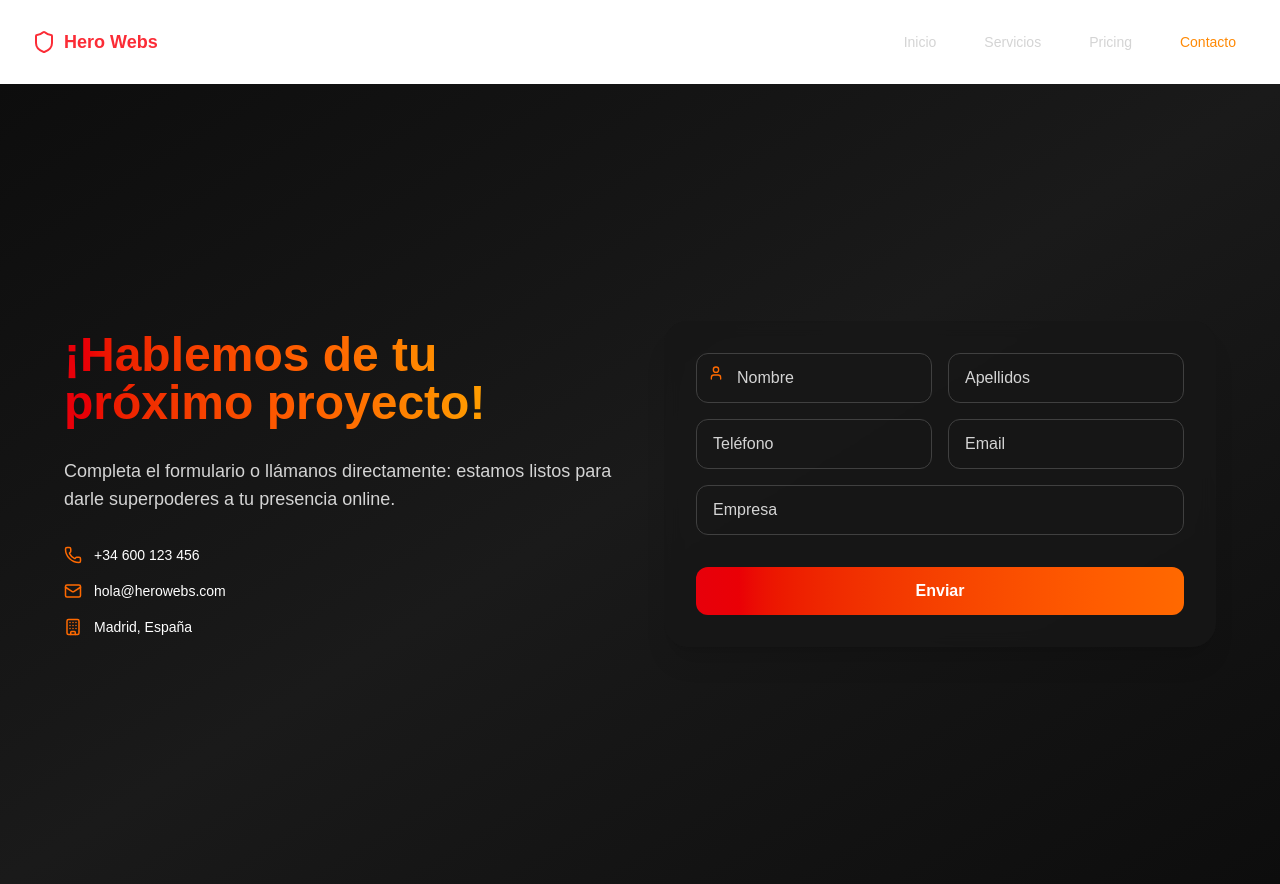
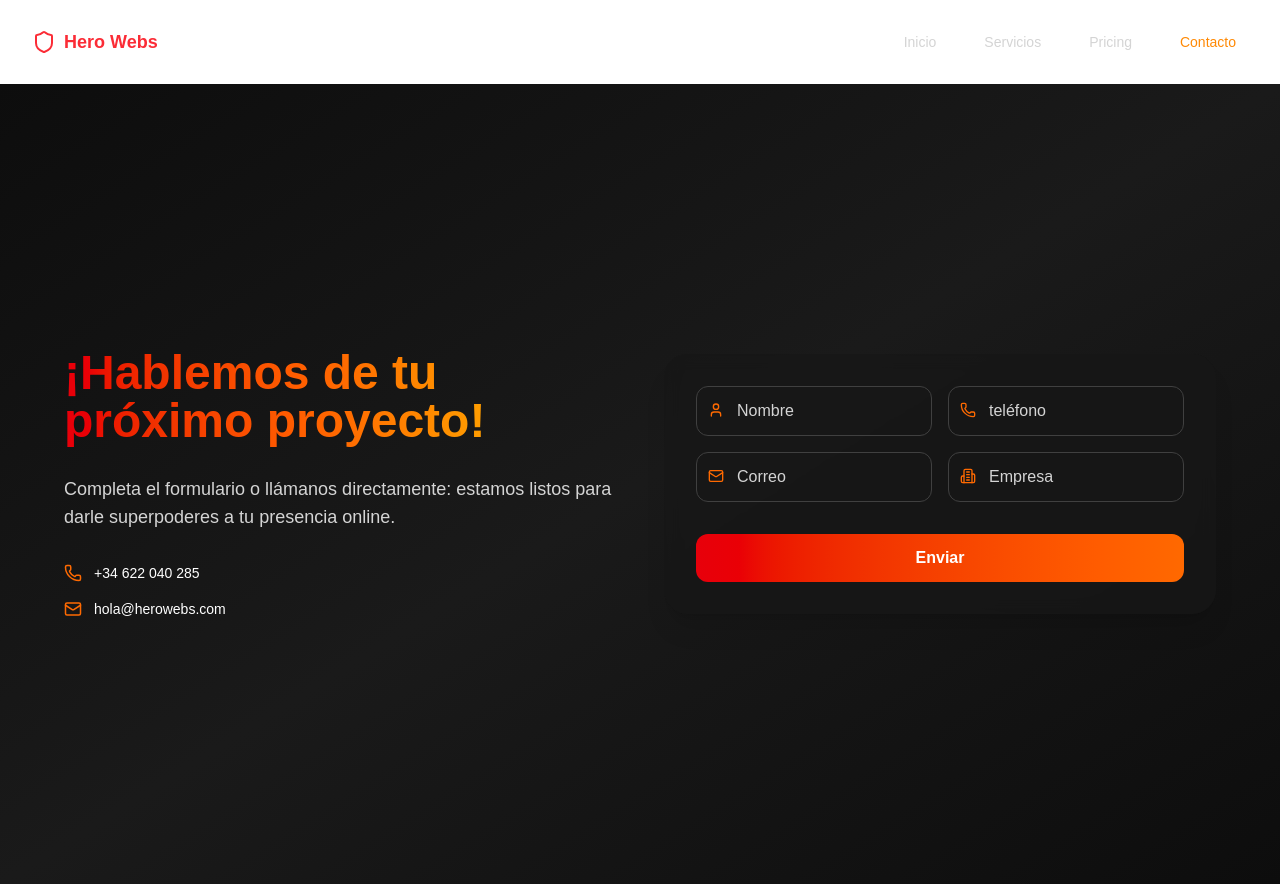
Before and after one commit to hexabro/Superlopez_web, a Next.js app: page /contacto in a window 1280 px wide. Built offline with nearby package versions, Linux system fonts and the light colour scheme.

Commit message:
pagina de contacto

```diff
--- a/src/app/contacto/page.tsx
+++ b/src/app/contacto/page.tsx
@@ -3,7 +3,7 @@
 import { useState, useRef } from "react";
 import emailjs from "emailjs-com";
 import { motion } from "framer-motion";
-import { Mail, Phone, Building, User } from "lucide-react";
+import { Mail, Phone, Building, User, BusIcon, User2, Building2 } from "lucide-react";
 import Link from "next/link";
 
 /**
@@ -54,14 +54,12 @@ export default function ContactPage() {
 
           <div className="space-y-4 text-sm">
             <p className="flex items-center gap-3">
-              <Phone size={18} className="text-orange-500" /> +34 600 123 456
+              <Phone size={18} className="text-orange-500" /> +34 622 040 285
             </p>
             <p className="flex items-center gap-3">
               <Mail size={18} className="text-orange-500" /> hola@herowebs.com
             </p>
-            <p className="flex items-center gap-3">
-              <Building size={18} className="text-orange-500" /> Madrid, España
-            </p>
+
           </div>
         </motion.div>
 
@@ -100,7 +98,7 @@ export default function ContactPage() {
             >
               <div className="grid md:grid-cols-2 gap-4">
                 <div className="relative">
-                  <User size={16} className="absolute left-3 top-3 text-orange-500" />
+                  <User size={16} className="absolute left-3 top-4 text-orange-500" />
                   <input
                     type="text"
                     name="name"
@@ -109,34 +107,40 @@ export default function ContactPage() {
                     className="w-full pl-10 pr-4 py-3 rounded-xl border border-neutral-700 dark:border-neutral-300 placeholder-neutral-300 bg-transparent focus:ring-2 focus:ring-orange-500 outline-none"
                   />
                 </div>
+
+                <div className="relative">
+                  <Phone size={16} className="absolute left-3 top-4 text-orange-500" />
                   <input
-                  type="text"
-                  name="surnames"
-                  placeholder="Apellidos"
+                    type="phone"
+                    name="phone"
+                    placeholder="teléfono"
                     required
-                  className="w-full px-4 py-3 rounded-xl border placeholder-neutral-300  border-neutral-700 dark:border-neutral-300 bg-transparent focus:ring-2 focus:ring-orange-500 outline-none"
+                    className="w-full pl-10 pr-4 py-3 rounded-xl border border-neutral-700 dark:border-neutral-300 placeholder-neutral-300 bg-transparent focus:ring-2 focus:ring-orange-500 outline-none"
                   />
-                <input
-                  type="tel"
-                  name="phone"
-                  placeholder="Teléfono"
-                  required
-                  className="w-full px-4 py-3  placeholder-neutral-300  rounded-xl border border-neutral-700 dark:border-neutral-300 bg-transparent focus:ring-2 focus:ring-orange-500 outline-none"
-                />
+                </div>
+                <div className="relative">
+                  <Mail size={16} className="absolute left-3 top-4 text-orange-500" />
                   <input
                     type="email"
                     name="email"
-                  placeholder="Email"
+                    placeholder="Correo"
                     required
-                  className="w-full px-4 py-3 placeholder-neutral-300  rounded-xl border border-neutral-700 dark:border-neutral-300 bg-transparent focus:ring-2 focus:ring-orange-500 outline-none"
+                    className="w-full pl-10 pr-4 py-3 rounded-xl border border-neutral-700 dark:border-neutral-300 placeholder-neutral-300 bg-transparent focus:ring-2 focus:ring-orange-500 outline-none"
                   />
+                </div>
+                <div className="relative">
+                  <Building2 size={16} className="absolute left-3 top-4 text-orange-500" />
                   <input
                     type="text"
-                  name="company"
+                    name="Business"
                     placeholder="Empresa"
                     required
-                  className="w-full md:col-span-2 placeholder-neutral-300  px-4 py-3 rounded-xl border border-neutral-700 dark:border-neutral-300 bg-transparent focus:ring-2 focus:ring-orange-500 outline-none"
+                    className="w-full pl-10 pr-4 py-3 rounded-xl border border-neutral-700 dark:border-neutral-300 placeholder-neutral-300 bg-transparent focus:ring-2 focus:ring-orange-500 outline-none"
                   />
+                </div>
+
+
+
               </div>
 
               <button
```
Lines whose indentation alone changed are shown as unchanged.
